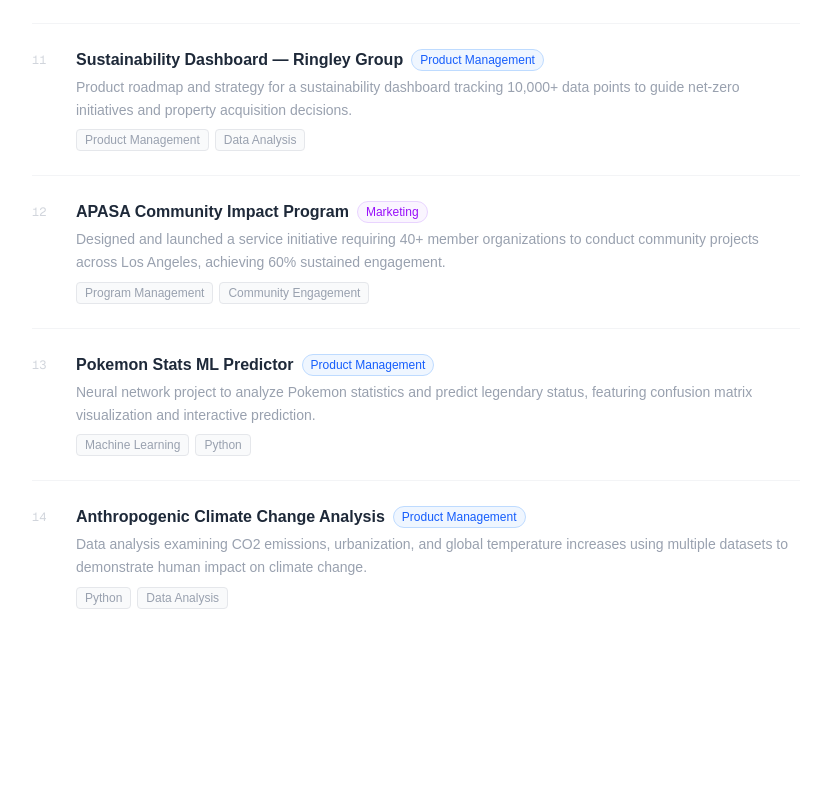
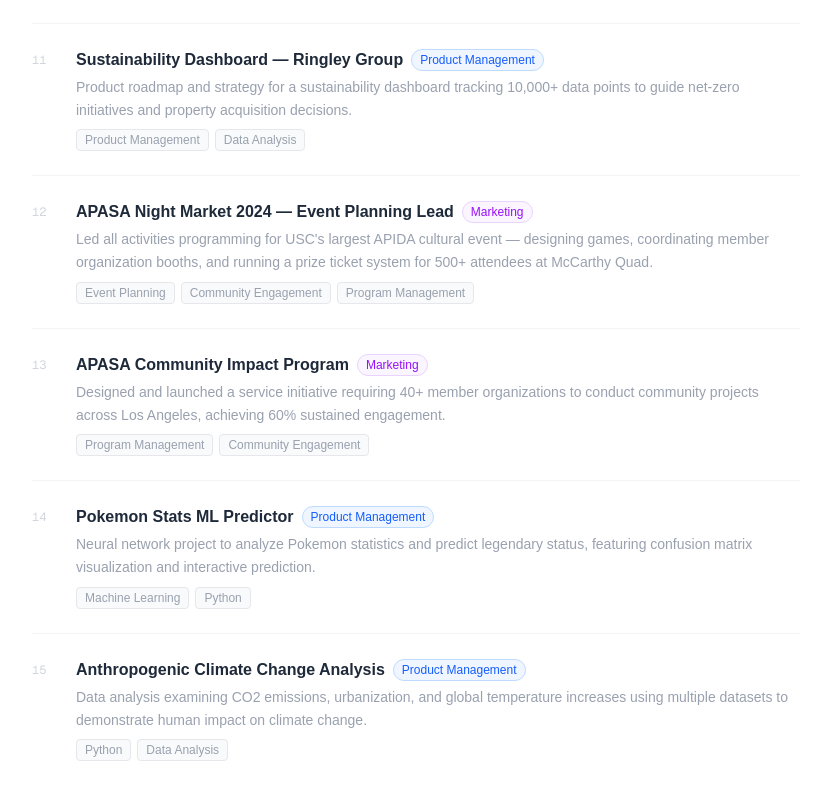
Before and after one commit to etonyao/etonyao.com, a Next.js app: page /projects in a window 1280 px wide. Shown: the part 1970-2770 px from the top of the page, without its empty margins (224-1043 px from the left). Before the commit the page ends 2699 px from the top, so only its background shows below. Built offline with nearby package versions, Linux system fonts and the light colour scheme.

Commit message:
Add APASA Night Market 2024 as Event Planning project
Co-Authored-By: Claude Sonnet 4.6 <noreply@anthropic.com>

```diff
--- a/app/marketing/page.tsx
+++ b/app/marketing/page.tsx
@@ -28,6 +28,12 @@ const projects = [
     tags: ['Marketing', 'Go-to-Market', 'Copywriting'],
     description: 'Launch press release for Kiwi Connect announcing the feature to schools, counselors, and the public. Covers product positioning, availability, pricing, and FAQs.',
     link: '/projects/kiwi-connect-press-release',
+  },
+  {
+    title: 'APASA Night Market 2024 — Event Planning Lead',
+    tags: ['Event Planning', 'Community Engagement', 'Program Management'],
+    description: 'Led all activities programming for USC\'s largest APIDA cultural event — designing games, coordinating member organization booths, and running a prize ticket system for 500+ attendees at McCarthy Quad.',
+    link: '/projects/apasa-night-market',
   },
   {
     title: 'APASA Community Impact Program',
--- a/app/projects/[slug]/page.tsx
+++ b/app/projects/[slug]/page.tsx
@@ -397,6 +397,54 @@ const projects: Record<string, Project> = {
     imageFit: 'contain',
   },
 
+  'apasa-night-market': {
+    title: 'APASA Night Market 2024 — Event Planning Lead',
+    category: 'Marketing',
+    tags: ['Event Planning', 'Community Engagement', 'Program Management'],
+    tagline: 'Producing USC\'s largest APIDA cultural celebration from the ground up.',
+    overview: 'As Activities Lead for the APASA Night Market 2024, I was responsible for designing and executing the full activities programming for USC\'s signature APIDA cultural event — held at McCarthy Quad and drawing 500+ students across the USC community. The Night Market celebrates Asian and Pacific Islander cultures through food, performances, and interactive experiences inspired by night markets across Asia and the 626 Night Market.',
+    sections: [
+      {
+        heading: 'My Role',
+        body: 'I led all activities and games programming for the 2024 Night Market, owning the experience design from concept through execution. While other teams handled logistics, food vendors, and performances, I was solely responsible for the interactive layer of the event — the booths, games, and prize systems that drove engagement across the entire night.',
+      },
+      {
+        heading: 'What I Organized',
+        body: 'I coordinated with member organizations to design and run activity booths, created a unified prize ticket system, and curated games that reflected APIDA cultural traditions.',
+        bullets: [
+          'Designed the full activities programming for the event',
+          'Coordinated member organization booths and game formats',
+          'Built a prize ticket system with tiered rewards (grand prizes and small prizes)',
+          'Managed setup, flow, and real-time operations across all activity stations on event night',
+          'Ensured activities were culturally relevant and accessible to all attendees',
+        ],
+      },
+      {
+        heading: 'Event Context',
+        body: 'The Night Market is APASA\'s flagship annual event — a celebration of APIDA identity on campus featuring local food vendors serving Thai, Vietnamese, Indian, and Filipino cuisine, live performances from 12+ member organizations including taiko drumming, a cappella, and traditional dance, and interactive cultural activities.',
+        bullets: [
+          '500+ APIDA students in attendance',
+          '12+ member organization performances',
+          '6 local food vendors representing cuisines across Asia',
+          'Held at McCarthy Quad, USC\'s central outdoor venue',
+        ],
+      },
+      {
+        heading: 'Impact',
+        body: 'The activities programming was central to the event\'s energy and community engagement — giving attendees a reason to move through the space, interact with member organizations, and stay connected throughout the night. The Night Market has become one of the most anticipated events in USC\'s APIDA calendar.',
+      },
+    ],
+    outcomes: [
+      '500+ students attended the 2024 Night Market',
+      'Full activities programming designed and executed solo',
+      'Prize ticket system drove sustained engagement across the event',
+      'Supported USC\'s largest annual APIDA cultural celebration',
+    ],
+    image: '/documents/apasa-logo.webp',
+    imagePosition: 'center center',
+    imageFit: 'contain',
+  },
+
   'kiwi-connect-press-release': {
     title: 'Alongside AI — Kiwi Connect Press Release',
     category: 'Marketing',
--- a/app/projects/page.tsx
+++ b/app/projects/page.tsx
@@ -75,6 +75,13 @@ const projects = [
     tags: ['Product Management', 'Data Analysis'],
     description: 'Product roadmap and strategy for a sustainability dashboard tracking 10,000+ data points to guide net-zero initiatives and property acquisition decisions.',
     slug: 'sustainability-dashboard',
+  },
+  {
+    title: 'APASA Night Market 2024 — Event Planning Lead',
+    category: 'Marketing',
+    tags: ['Event Planning', 'Community Engagement', 'Program Management'],
+    description: 'Led all activities programming for USC\'s largest APIDA cultural event — designing games, coordinating member organization booths, and running a prize ticket system for 500+ attendees at McCarthy Quad.',
+    slug: 'apasa-night-market',
   },
   {
     title: 'APASA Community Impact Program',
```
